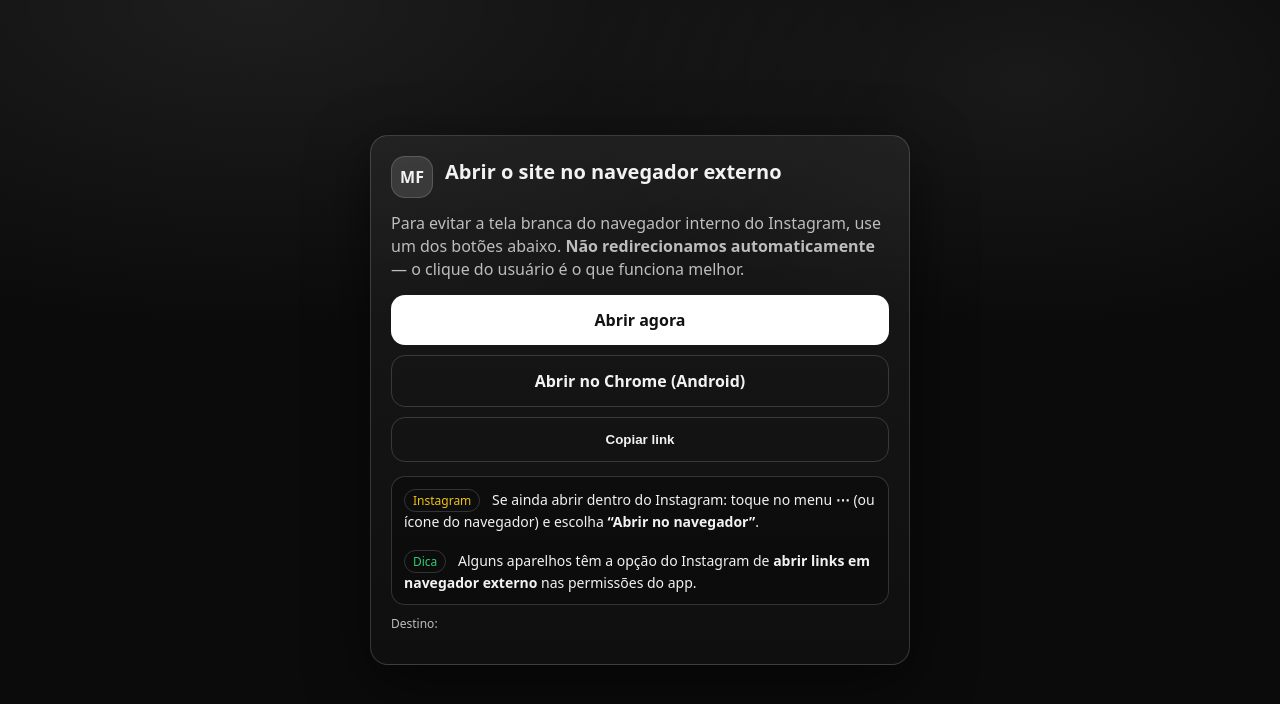
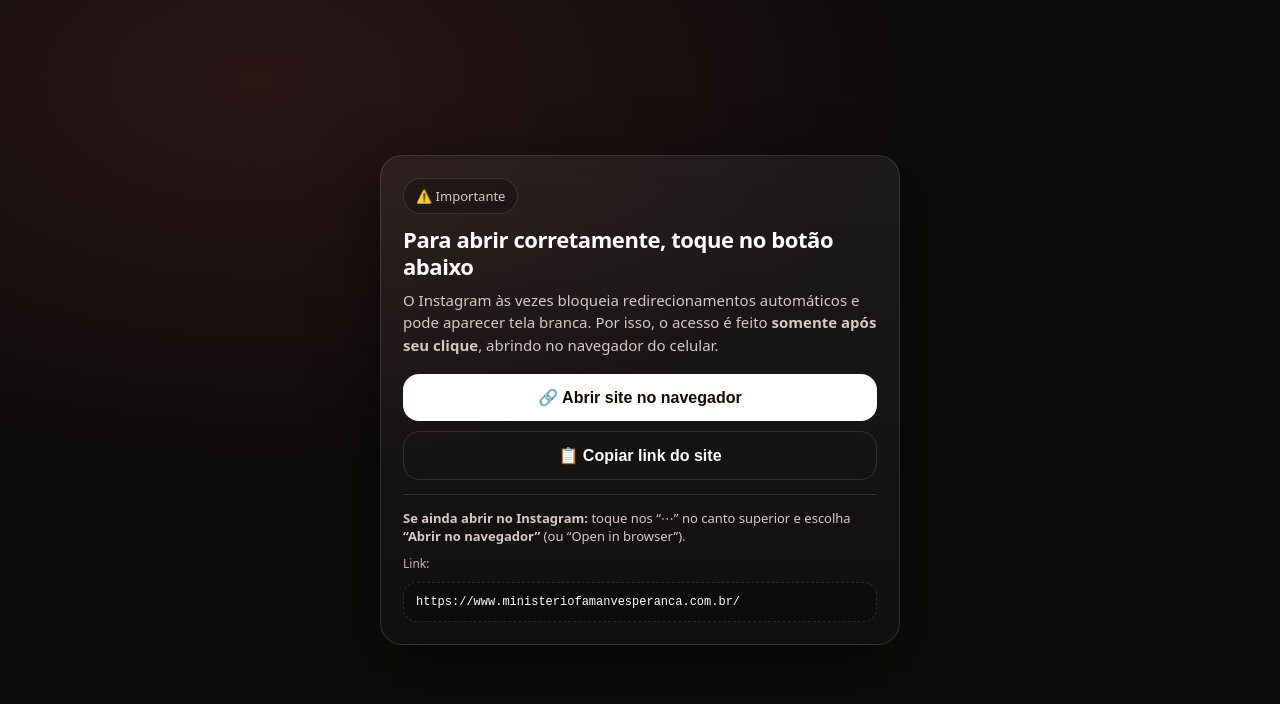
Before and after one commit to ministeriofamanovaesperanca/ministeriofamanovaesperanca.github.io, a plain HTML site: page index.html in a window 1280 px wide. Drawn offline with Linux system fonts and the light colour scheme.

Commit message:
Update index.html

```diff
--- a/index.html
+++ b/index.html
@@ -4,204 +4,211 @@
   <meta charset="utf-8" />
   <meta name="viewport" content="width=device-width,initial-scale=1" />
   <title>Abrir no navegador</title>
-
-  <!-- Evita cache agressivo do webview (não é garantia; headers no servidor são melhores) -->
-  <meta http-equiv="Cache-Control" content="no-cache, no-store, must-revalidate" />
-  <meta http-equiv="Pragma" content="no-cache" />
-  <meta http-equiv="Expires" content="0" />
-
+  <meta name="theme-color" content="#150701" />
   <style>
     :root{
-      --bg:#0b0b0b;
-      --card:#151515;
-      --text:#f2f2f2;
-      --muted:#bdbdbd;
-      --btn:#ffffff;
-      --btnText:#111;
-      --outline:rgba(255,255,255,.16);
-      --ok:#2ecc71;
-      --warn:#f1c40f;
+      --bg:#0e0b0b;
+      --card:#161010;
+      --text:#ffffff;
+      --muted:#d8c8c8;
+      --accent:#ffffff;
+      --accentText:#150701;
+      --border:rgba(255,255,255,.12);
     }
     *{box-sizing:border-box}
     body{
       margin:0;
-      font-family: system-ui, -apple-system, Segoe UI, Roboto, Arial, sans-serif;
-      background: radial-gradient(1200px 600px at 20% 0%, rgba(255,255,255,.08), transparent 55%),
-                  radial-gradient(900px 500px at 80% 10%, rgba(255,255,255,.06), transparent 50%),
-                  var(--bg);
-      color:var(--text);
       min-height:100vh;
       display:flex;
       align-items:center;
       justify-content:center;
+      font-family: system-ui, -apple-system, Segoe UI, Roboto, Arial, sans-serif;
+      background: radial-gradient(1200px 700px at 20% 10%, #2b1616 0%, var(--bg) 55%);
+      color:var(--text);
+      padding:24px;
+    }
+    .wrap{width:min(520px, 100%)}
+    .card{
+      background:linear-gradient(180deg, rgba(255,255,255,.06), rgba(255,255,255,.02));
+      border:1px solid var(--border);
+      border-radius:22px;
       padding:22px;
-    }
-    .card{
-      width:min(540px, 100%);
-      background: linear-gradient(180deg, rgba(255,255,255,.06), rgba(255,255,255,.02));
-      border:1px solid var(--outline);
-      border-radius:18px;
-      padding:20px;
       box-shadow: 0 18px 60px rgba(0,0,0,.55);
     }
-    .brand{
+    .badge{
+      display:inline-flex;
+      align-items:center;
+      gap:8px;
+      padding:8px 12px;
+      border-radius:999px;
+      border:1px solid var(--border);
+      background:rgba(0,0,0,.25);
+      font-size:13px;
+      color:var(--muted);
+      margin-bottom:12px;
+    }
+    h1{
+      margin:0 0 8px 0;
+      font-size:22px;
+      line-height:1.25;
+      letter-spacing:-0.02em;
+    }
+    p{
+      margin:0 0 18px 0;
+      color:var(--muted);
+      line-height:1.5;
+      font-size:15px;
+    }
+    .btn{
+      width:100%;
       display:flex;
-      gap:12px;
+      justify-content:center;
       align-items:center;
-      margin-bottom:14px;
-    }
-    .logo{
-      width:42px;height:42px;border-radius:14px;
-      background: rgba(255,255,255,.12);
-      display:grid;place-items:center;
-      border:1px solid var(--outline);
-      font-weight:700;
-    }
-    h1{font-size:20px;margin:0}
-    p{margin:10px 0;color:var(--muted);line-height:1.45}
-    .buttons{display:flex;flex-direction:column;gap:10px;margin-top:14px}
-    a.button, button.button{
-      appearance:none;
-      border:none;
-      width:100%;
-      padding:14px 14px;
-      border-radius:14px;
-      text-decoration:none;
+      gap:10px;
+      padding:14px 16px;
+      border-radius:16px;
+      border:0;
       cursor:pointer;
       font-weight:700;
-      display:flex;
-      align-items:center;
-      justify-content:center;
-      gap:10px;
+      font-size:16px;
+      background:var(--accent);
+      color:var(--accentText);
+      transition: transform .08s ease, opacity .2s ease;
     }
-    a.primary{background:var(--btn); color:var(--btnText)}
-    a.secondary, button.secondary{
+    .btn:active{transform:scale(.98)}
+    .btn.secondary{
+      margin-top:10px;
       background:transparent;
+      border:1px solid var(--border);
       color:var(--text);
-      border:1px solid var(--outline);
+      font-weight:600;
     }
-    .note{
+    .hint{
       margin-top:14px;
+      font-size:13px;
+      color:var(--muted);
+      border-top:1px solid var(--border);
+      padding-top:14px;
+    }
+    code{
+      display:block;
+      margin-top:10px;
       padding:12px;
       border-radius:14px;
-      border:1px solid var(--outline);
-      background: rgba(0,0,0,.25);
-      font-size:14px;
+      border:1px dashed var(--border);
+      background:rgba(0,0,0,.28);
+      color:#fff;
+      overflow:auto;
+      font-size:12px;
     }
-    .badge{
-      display:inline-block;
-      padding:2px 8px;
-      border-radius:999px;
+    .small{
+      margin-top:10px;
       font-size:12px;
-      border:1px solid var(--outline);
-      margin-right:8px;
+      color:var(--muted);
+      opacity:.9;
     }
-    .badge.warn{color:var(--warn)}
-    .badge.ok{color:var(--ok)}
-    .tiny{font-size:12px;color:var(--muted);margin-top:10px}
-    code{color:#fff}
+    .ok{
+      display:none;
+      margin-top:10px;
+      padding:10px 12px;
+      border-radius:14px;
+      border:1px solid rgba(255,255,255,.18);
+      background:rgba(0,0,0,.20);
+      color:#e9dede;
+      font-size:13px;
+    }
   </style>
 </head>
+
 <body>
-  <main class="card">
-    <div class="brand">
-      <div class="logo">MF</div>
-      <div>
-        <h1>Abrir o site no navegador externo</h1>
-        <div class="tiny" id="uaLine"></div>
+  <div class="wrap">
+    <div class="card">
+      <div class="badge">⚠️ Importante</div>
+      <h1>Para abrir corretamente, toque no botão abaixo</h1>
+      <p>
+        O Instagram às vezes bloqueia redirecionamentos automáticos e pode aparecer tela branca.
+        Por isso, o acesso é feito <b>somente após seu clique</b>, abrindo no navegador do celular.
+      </p>
+
+      <button class="btn" id="openBtn" type="button">
+        🔗 Abrir site no navegador
+      </button>
+
+      <button class="btn secondary" id="copyBtn" type="button">
+        📋 Copiar link do site
+      </button>
+
+      <div class="ok" id="okBox">Link copiado! Agora cole no seu navegador (Chrome/Safari).</div>
+
+      <div class="hint">
+        <b>Se ainda abrir no Instagram:</b> toque nos “⋯” no canto superior e escolha
+        <b>“Abrir no navegador”</b> (ou “Open in browser”).
+        <div class="small">Link:</div>
+        <code id="showUrl"></code>
       </div>
     </div>
-
-    <p>
-      Para evitar a tela branca do navegador interno do Instagram, use um dos botões abaixo.
-      <b>Não redirecionamos automaticamente</b> — o clique do usuário é o que funciona melhor.
-    </p>
-
-    <div class="buttons">
-      <!-- Link padrão (pode abrir interno no Instagram; ainda assim é útil fora do app) -->
-      <a class="button primary" id="btnNormal" href="#" target="_blank" rel="noopener noreferrer">
-        Abrir agora
-      </a>
-
-      <!-- Android (tenta “forçar” navegador externo via intent:// -> Chrome) -->
-      <a class="button secondary" id="btnAndroid" href="#">
-        Abrir no Chrome (Android)
-      </a>
-
-      <!-- Copiar -->
-      <button class="button secondary" id="btnCopy" type="button">
-        Copiar link
-      </button>
-    </div>
-
-    <div class="note" id="note">
-      <span class="badge warn">Instagram</span>
-      Se ainda abrir dentro do Instagram: toque no menu <b>⋯</b> (ou ícone do navegador) e escolha
-      <b>“Abrir no navegador”</b>.
-      <br><br>
-      <span class="badge ok">Dica</span>
-      Alguns aparelhos têm a opção do Instagram de <b>abrir links em navegador externo</b> nas permissões do app.
-    </div>
-
-    <p class="tiny">
-      Destino: <code id="destinoTxt"></code>
-    </p>
-  </main>
+  </div>
 
   <script>
-    // ✅ TROQUE AQUI
-    const DESTINO = "https://www.ministeriofamanvesperanca.com.br";
+    // ✅ DESTINO FINAL
+    const TARGET_URL = "https://www.ministeriofamanvesperanca.com.br/";
 
-    // Helpers
-    const $ = (id) => document.getElementById(id);
+    // Exibe a URL no card
+    document.getElementById("showUrl").textContent = TARGET_URL;
 
-    // Detecta in-app browsers comuns (Instagram/Facebook)
-    function isInAppBrowser() {
-      const ua = navigator.userAgent || "";
-      return /Instagram|FBAN|FBAV|FB_IAB|FBIOS|FB4A/i.test(ua);
-    }
     function isAndroid() {
       return /Android/i.test(navigator.userAgent || "");
     }
-    function isiPhone() {
-      return /iPhone|iPad|iPod/i.test(navigator.userAgent || "");
+
+    function openOutsideInstagram() {
+      // A ação manual (clique) é o que mais ajuda a “sair” do webview.
+      // Android: tenta usar intent para abrir fora do Instagram (Chrome/Default Browser).
+      if (isAndroid()) {
+        try {
+          const noProto = TARGET_URL.replace(/^https?:\/\//i, "");
+          const intentUrl =
+            "intent://" + noProto +
+            "#Intent;scheme=https;package=com.android.chrome;end";
+          // 1) tenta Chrome via intent
+          window.location.href = intentUrl;
+
+          // 2) fallback normal (se intent falhar, muitos aparelhos abrem o seletor de navegador)
+          setTimeout(() => {
+            window.location.href = TARGET_URL;
+          }, 700);
+          return;
+        } catch (e) {
+          // fallback
+          window.location.href = TARGET_URL;
+          return;
+        }
+      }
+
+      // iPhone/iPad: não tem intent. O melhor é abrir normal após clique.
+      // Em alguns casos o iOS mostra opções de abrir no Safari.
+      window.location.href = TARGET_URL;
     }
 
-    // Monta intent para Android/Chrome
-    // Ex: intent://www.exemplo.com/#Intent;scheme=https;package=com.android.chrome;end
-    function buildAndroidIntent(url) {
+    async function copyLink() {
+      const okBox = document.getElementById("okBox");
       try {
-        const u = new URL(url);
-        const hostAndPath = (u.host + u.pathname + u.search + u.hash).replace(/^\/+/, "");
-        return `intent://${hostAndPath}#Intent;scheme=${u.protocol.replace(":", "")};package=com.android.chrome;end`;
+        await navigator.clipboard.writeText(TARGET_URL);
+        okBox.style.display = "block";
       } catch (e) {
-        return url;
+        // fallback antigo
+        const ta = document.createElement("textarea");
+        ta.value = TARGET_URL;
+        document.body.appendChild(ta);
+        ta.select();
+        document.execCommand("copy");
+        document.body.removeChild(ta);
+        okBox.style.display = "block";
       }
+      setTimeout(() => (okBox.style.display = "none"), 2500);
     }
 
-    // Set links
-    $("destinoTxt").textContent = DESTINO;
-
-    const btnNormal = $("btnNormal");
-    btnNormal.href = DESTINO;
-
-    const btnAndroid = $("btnAndroid");
-    btnAndroid.href = buildAndroidIntent(DESTINO);
-
-    // Esconde botão Android se não for Android
-    if (!isAndroid()) btnAndroid.style.display = "none";
-
-    // Mensagens contextuais
-    const uaLine = $("uaLine");
-    if (isInAppBrowser()) {
-      uaLine.textContent = "Detectamos abertura dentro do Instagram/Facebook (webview).";
-    } else {
-      uaLine.textContent = "Você está em um navegador normal.";
-      // Se não estiver no in-app, nem precisa do botão intent
-      if (btnAndroid) btnAndroid.style.display = "none";
-      $("note").innerHTML =
-        `<span class="badge ok">Ok</span> Você já está em um navegador externo. Pode clicar em <b>Abrir agora</b>.`;
-    }
-
-    // Copiar link
-    $
+    document.getElementById("openBtn").addEventListener("click", openOutsideInstagram);
+    document.getElementById("copyBtn").addEventListener("click", copyLink);
+  </script>
+</body>
+</html>
```
